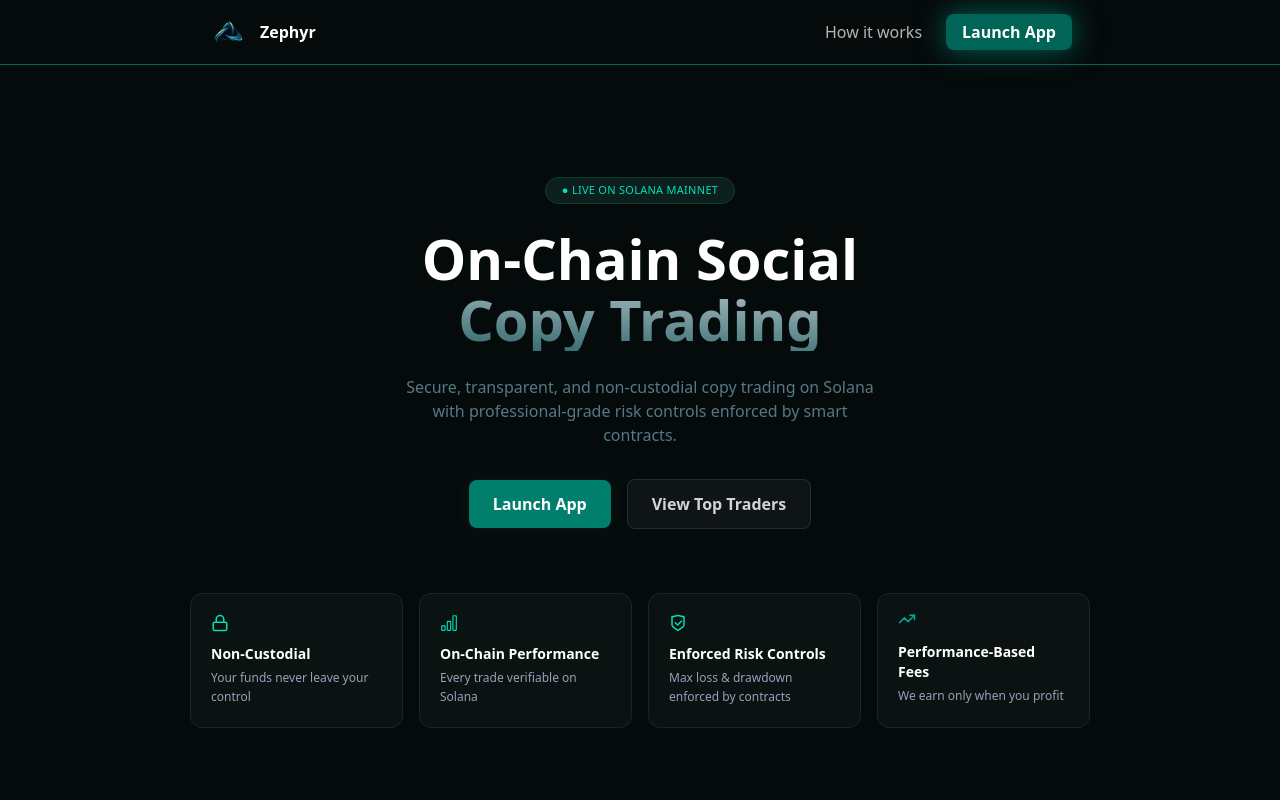
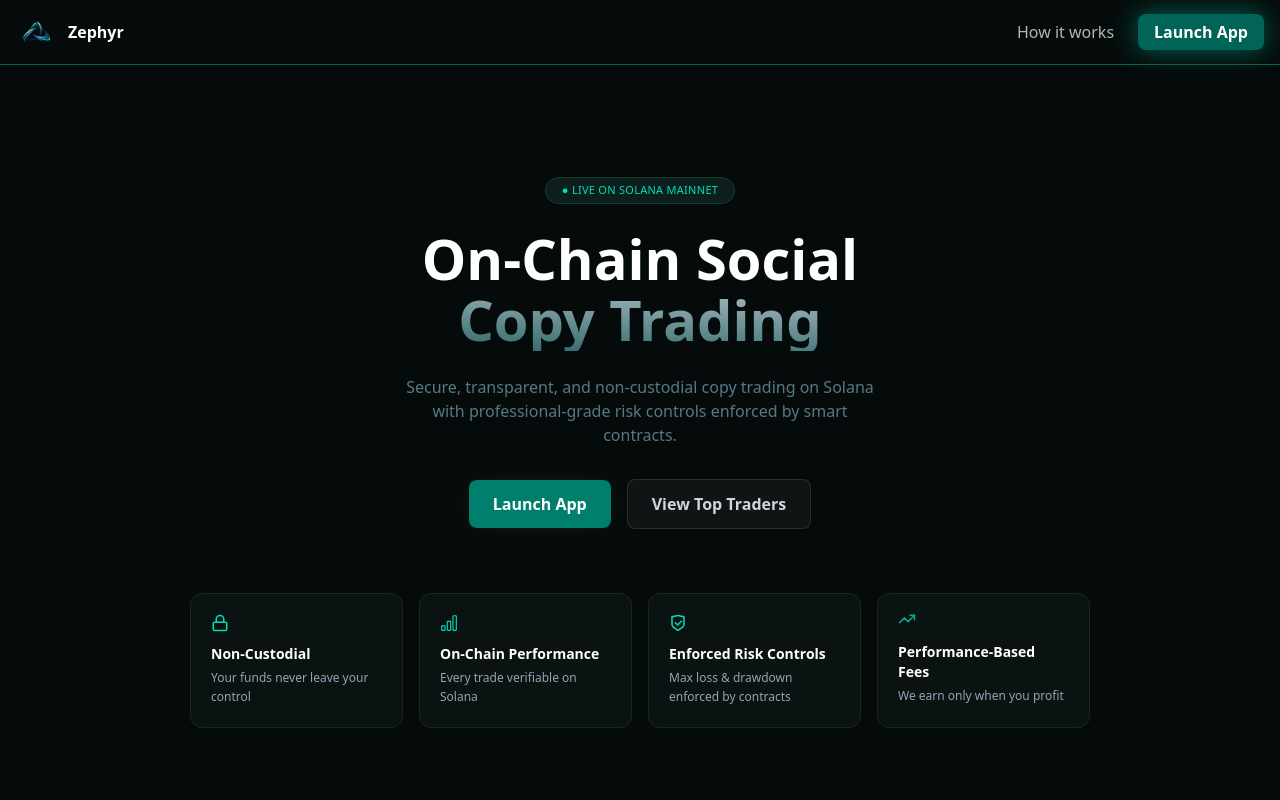
Before and after one commit to CHIBUZOR-coder/zephyr-landingpage, a React (Vite) app: page / in a window 1280 px wide. Shown: the top 800 px of the page. Built offline with nearby package versions, Linux system fonts and the light colour scheme.

Commit message:
fixng landing page4

```diff
--- a/src/pages/LandingPage.tsx
+++ b/src/pages/LandingPage.tsx
@@ -12,9 +12,7 @@ export default function LandingPage () {
     <div className='bg-[#050B0B] min-h-screen font-sans '>
       <div className='w-full'>
         <div className='w-full flex justify-center items-center'>
-          <div className=' w-full md:w-[70%]'>
-            <div className='w-full flex flex-col justify-center '>
-              <div className='header flex justify-between items-center px-4 py-3'>
+          <div className='header flex justify-between items-center px-4 py-3 w-full'>
             <div className='flex items-center gap-3'>
               <span
                 className='bg-center bg-cover h-[20px] lg:h-[40px] w-[20px] lg:w-[40px] block'
@@ -42,8 +40,6 @@ export default function LandingPage () {
             </div>
           </div>
         </div>
-          </div>
-        </div>
         <p className='border-b-[1px] border-[#006557] w-full'></p>
       </div>
       <div className='w-ful px-2 md:px-5'>
```
Lines whose indentation alone changed are shown as unchanged.
